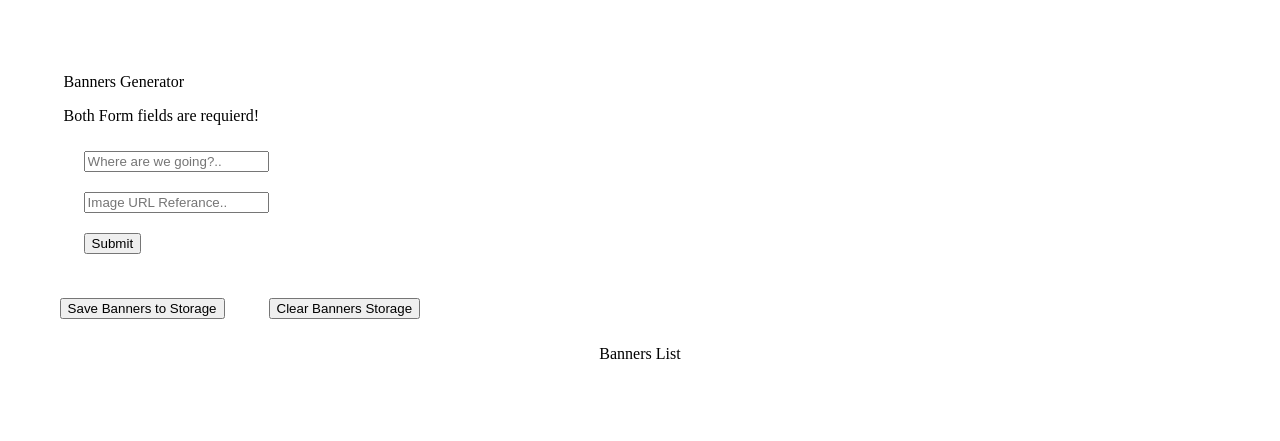
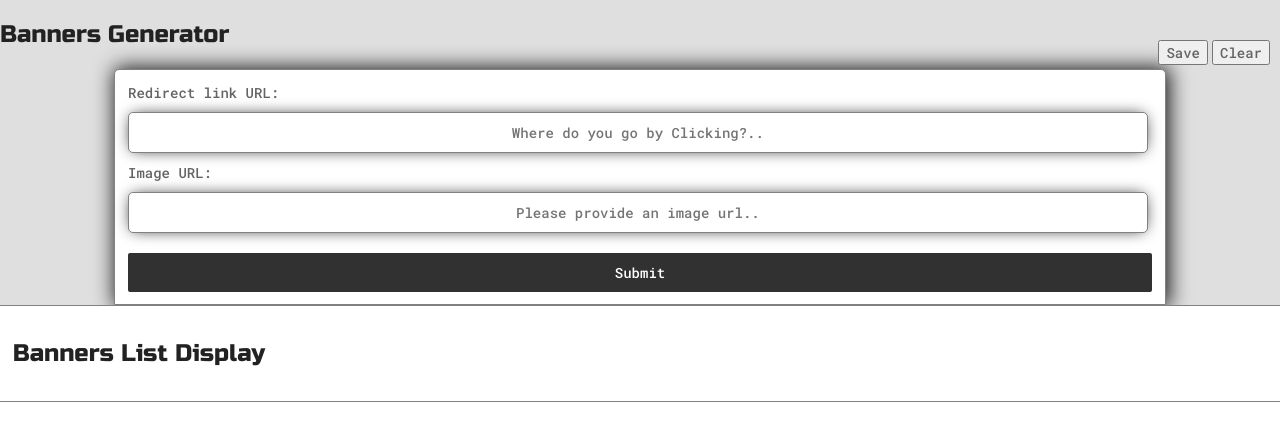
Before and after one commit to kap70tomer/BannersApp, a PHP site: page / in a window 1280 px wide. Shown: the top 441 px of the page. Run offline with PHP 8.4, Linux system fonts and the light colour scheme.

Commit message:
Styles Update

```diff
--- a/Styles.css
+++ b/Styles.css
@@ -1,3 +1,4 @@
+/* Global Styling Vars */
 :root {
     --mainText: rgb(34, 34, 34);
     --seconderyText: rgb(100, 100, 100);
@@ -10,16 +11,47 @@
     --btnColor: rgb(49, 49, 49);
 }
 
+html,
+body {
+    min-width: 360px;
+    padding: 0;
+    margin: 0;
+}
+
+body * {
+    transition: 0.3s;
+}
+h1,
+h2,
+h3,
+h4,
+h5,
+h6,
+strong {
+    color: var(--mainText);
+    font-family: 'Russo One', sans-serif;
+    font-weight: 500;
+}
+
 .main{
-    height: 100%;
-    width: 95%;
-    margin: 0;
-    padding: 0;
+    display: grid;
+    min-height: 10em;
+    align-content: center;
+    text-align: center;
+
+
 }
 .container{
-    margin: auto;
-    padding: 2%;
-
+    margin: 0 auto;
+    padding: 1%;
+}
+.form{
+    width: 80%;
+    background-color: var(--seconderyColor);
+    border: 1px solid var(--borderColor);
+    border-radius: 5px 5px 0 0;
+    -webkit-box-shadow: 2px 0px 20px 2px rgba(0, 0, 0, 0.86);
+    box-shadow: 2px 0px 20px 2px rgba(0, 0, 0, 0.86);
 }
 #banners-list{
     display: flex;
@@ -27,10 +59,79 @@
     flex-wrap: wrap;
 }
 
-input{
-    margin: 10px 20px;
+.s1 {
+    background-color: var(--mainColor);
+    border-bottom: 1px solid var(--borderColor);
+    overflow: auto;
+}
+
+.s2 {
+    background-color: var(--seconderyColor);
+    border-bottom: 1px solid var(--borderColor);
+    overflow: auto;
+}
+
+.main-container {
+    width: 100%;
+    margin: 0 auto;
+}
+.form-input {
+    margin: 10px auto;
+    width: 99%;
+    padding-top: 10px;
+    padding-bottom: 10px;
+    background-color: var(--seconderyColor);
+    border-radius: 5px;
+    border: 1px solid var(--borderColor);
+    font-size: 14px;
+    text-align: center;
+    -webkit-box-shadow: 0px 0px 16px -4px #000000;
+    box-shadow: 0px 0px 16px -4px #000000;
+}
+#submit-btn {
+    margin-top: 10px;
+    width: 100%;
+    padding-top: 10px;
+    padding-bottom: 10px;
+    color: #fff;
+    background-color: var(--btnColor);
+    border: none;
+    border-radius: 2px;
+    cursor: pointer;
+}
+#submit-btn:hover {
+    -webkit-box-shadow: 0px 0px 12px -4px #000000;
+    box-shadow: 0px 0px 12px -4px #000000;
+    color: black;
+    background-color: #fff;
+    font-size: medium;
+}
+
+p,
+li,
+span,
+label,
+input,
+textarea {
+    color: var(--seconderyText);
+    font-family: 'Roboto Mono', monospace;
+    font-size: 14px;
 }
 
 img{
     margin: 1%;
+    -webkit-box-shadow: 2px 0px 20px 2px rgba(0, 0, 0, 0.86);
+    box-shadow: 2px 0px 20px 2px rgba(0, 0, 0, 0.86);
+    border: 1px solid var(--borderColor);
 }
+.nav{
+    position: absolute;
+    top: 40px;
+    right: 10px;
+    background-color: transparent;
+}
+/*
+.save-btn{
+    border-radius: 25%;
+    border: 1px solid var(--borderColor);
+} */
--- a/index.html
+++ b/index.html
@@ -5,42 +5,58 @@
     <meta charset="UTF-8">
     <meta http-equiv="X-UA-Compatible" content="IE=edge">
     <meta name="viewport" content="width=device-width, initial-scale=1.0">
+    <link rel="preconnect" href="https://fonts.googleapis.com">
+    <link rel="preconnect" href="https://fonts.gstatic.com" crossorigin>
+    <link href="https://fonts.googleapis.com/css2?family=Roboto+Mono:wght@500&family=Russo+One&display=swap"
+        rel="stylesheet">
+    <link href="https://fonts.googleapis.com/css2?family=Russo+One&display=swap" rel="stylesheet">
     <title>Apptimus Banners</title>
     <!-- Import Custom Styles file. -->
     <link rel="stylesheet" href="styles.css">
 </head>
 
 <body onload="loadCachedBanners()">
-    <div class="main container">
+    <div class="main-container">
         <div class="s1">
 
+            <h2>Banners Generator</h2>
+
             <!-- Banners Upload Form -->
-            <form class="container" name="banner-form"
+            <form class="form container" name="banner-form"
                 onsubmit="createNewBanner('banners-list', document.getElementById('banner-redirectLink').value, document.getElementById('banner-imgUrl').value, event);">
-                <p>Banners Generator</p>
-                <p>Both Form fields are requierd!</p>
 
                 <!-- Banners Form Fields -->
                 <div class="form-group">
-                    <input type="text" placeholder="Where are we going?.." id="banner-redirectLink" required>
+                    <label>Redirect link URL:</label>
+                    <input class="form-input" type="text" placeholder="Where do you go by Clicking?.."
+                        id="banner-redirectLink" required>
                 </div>
                 <div class="form-group">
-                    <input type="text" placeholder="Image URL Referance.." id="banner-imgUrl" required>
+                    <label>Image URL:</label>
+                    <input class="form-input" type="text" placeholder="Please provide an image url.."
+                        id="banner-imgUrl" required>
+
                 </div>
-
                 <!-- Submit Form Button -->
-                <input type="submit" class="btn submit" value="Submit">
+                <input type="submit" class="btn submit" id="submit-btn" value="Submit">
 
             </form>
 
-            <input type="button" class="btn save" value="Save Banners to Storage" onclick="saveBannersOnLocalStorage()">
-            <input type="button" class="btn clear" value="Clear Banners Storage" onclick="clearBannersOnLocalStorage()">
+            <div class="nav">
+                <input type="button" class="save-btn sticky" value="Save"
+                onclick="saveBannersOnLocalStorage()">
+
+                <input type="button" class="clear-btn sticky" value="Clear"
+                onclick="clearBannersOnLocalStorage()">
+            </div>
         </div>
 
 
-        <div class="s2" id='banners-list'>
-            <p class="main-text">Banners List</p>
-            <!-- Display div for Banners -->
+        <div class="s2 container">
+            <h2>Banners List Display</h2>
+            <div id='banners-list'>
+                <!-- Display div for Banners -->
+            </div>
         </div>
     </div>
     <!-- Import of JavaSpript file -->
```
